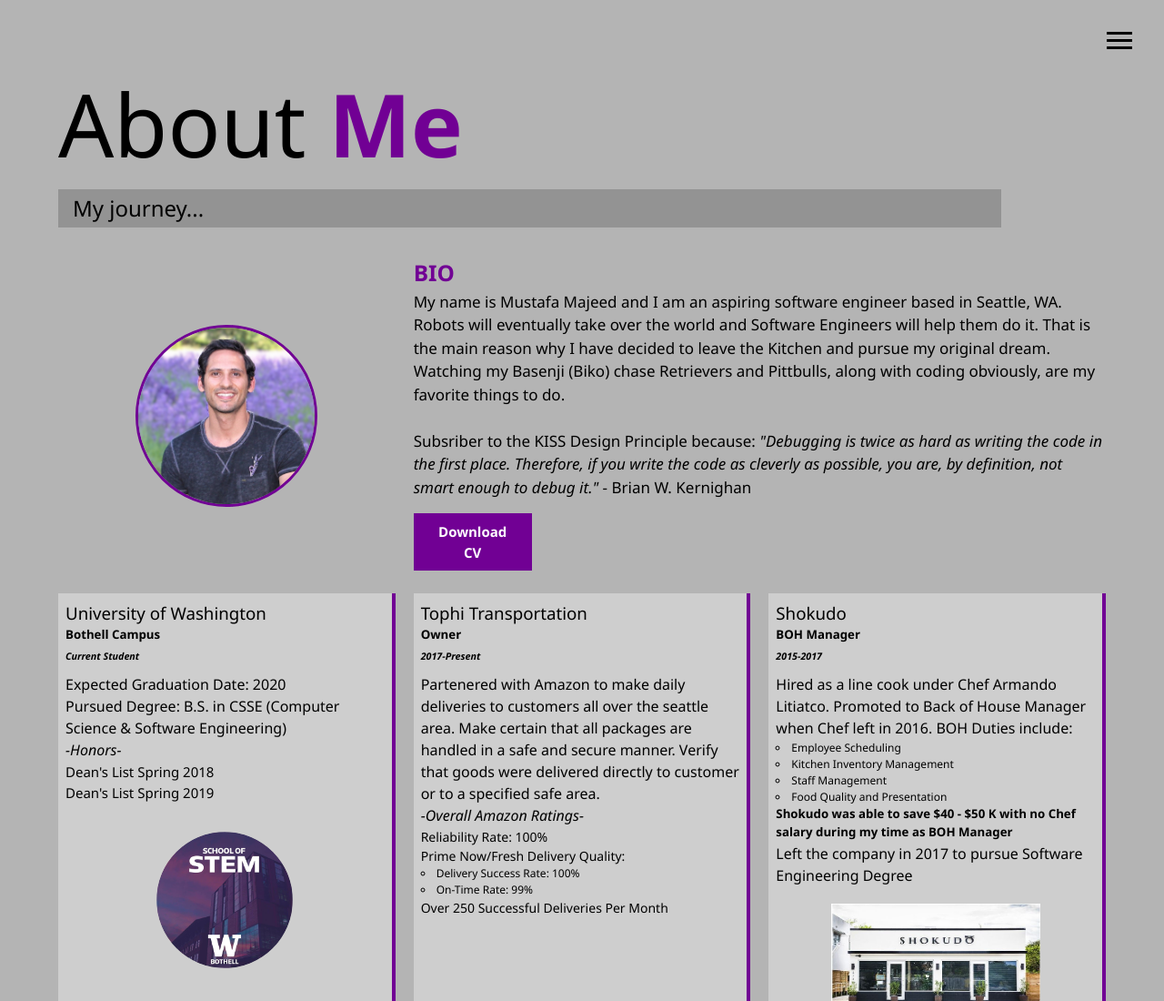
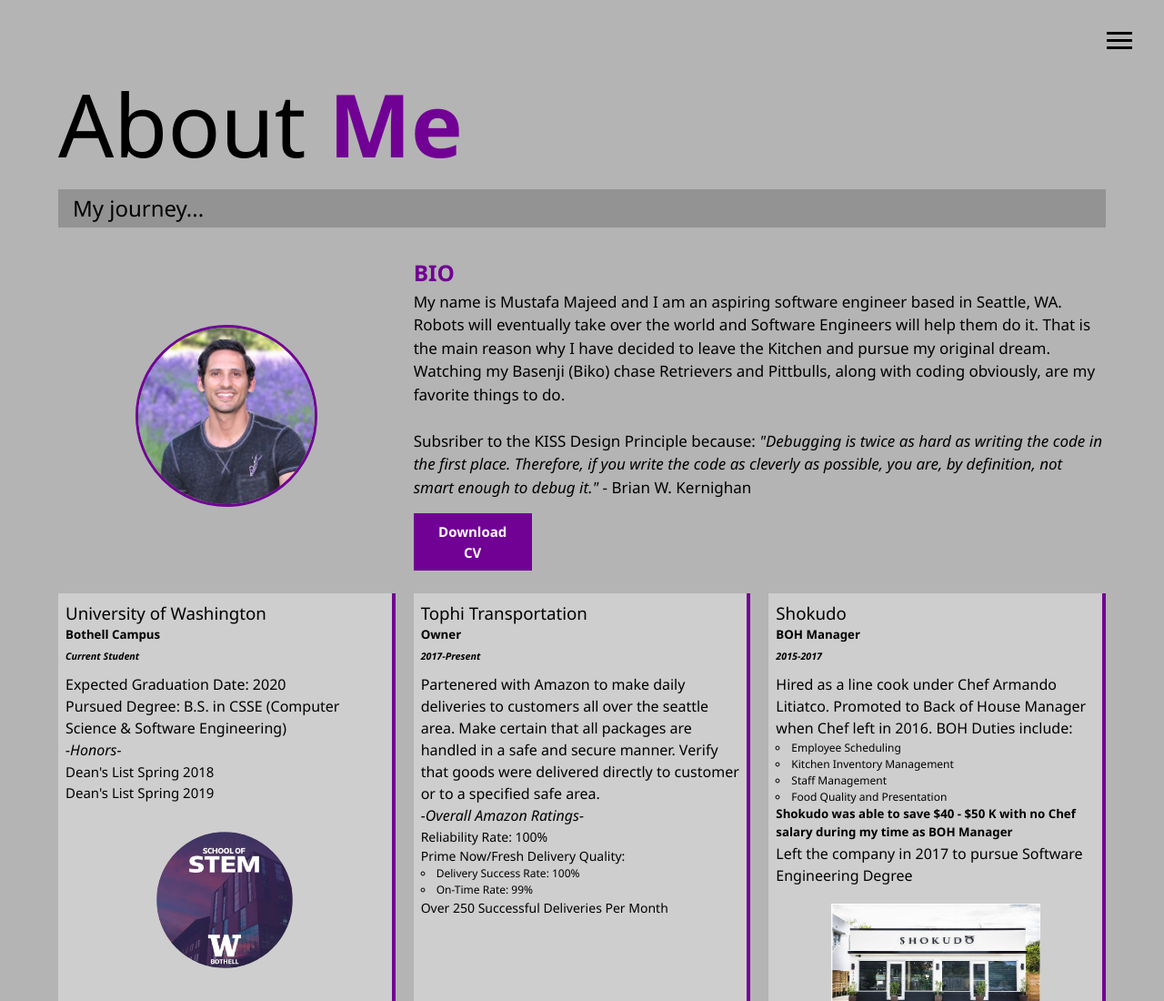
Before and after one commit to majeed13/mod_Portfolio, a plain HTML site: page about.html in a window 1280 px wide. Shown: the top 1100 px of the page at 91% size. Drawn offline with Linux system fonts and the light colour scheme.

Commit message:
made sm_heading go across the page 100%

```diff
--- a/css/main.css
+++ b/css/main.css
@@ -130,7 +130,7 @@
     margin-bottom: 2rem;
     padding: 0.2rem 1rem;
     background: rgba(116, 116, 116, 0.5);
-    width: 90%; }
+    width: 100%; }
 
 a {
   color: #000;
@@ -351,6 +351,7 @@
     min-height: 0; }
     ul.menu_nav .nav_link,
     div.menu_branding .nav_link {
+      margin: auto;
       font-size: 2.5rem;
       padding: 0.4rem; }
     ul.menu_nav.show,
```
